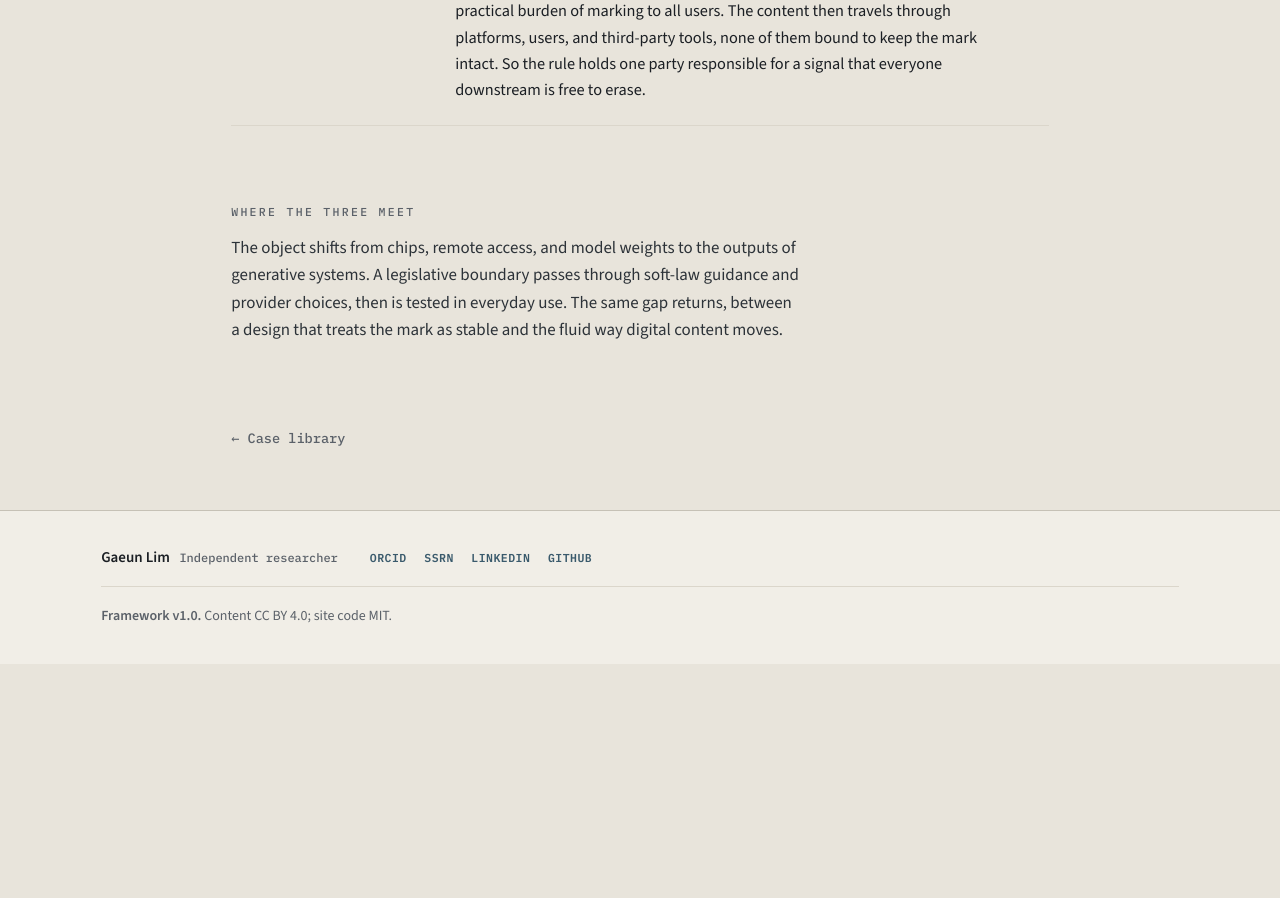
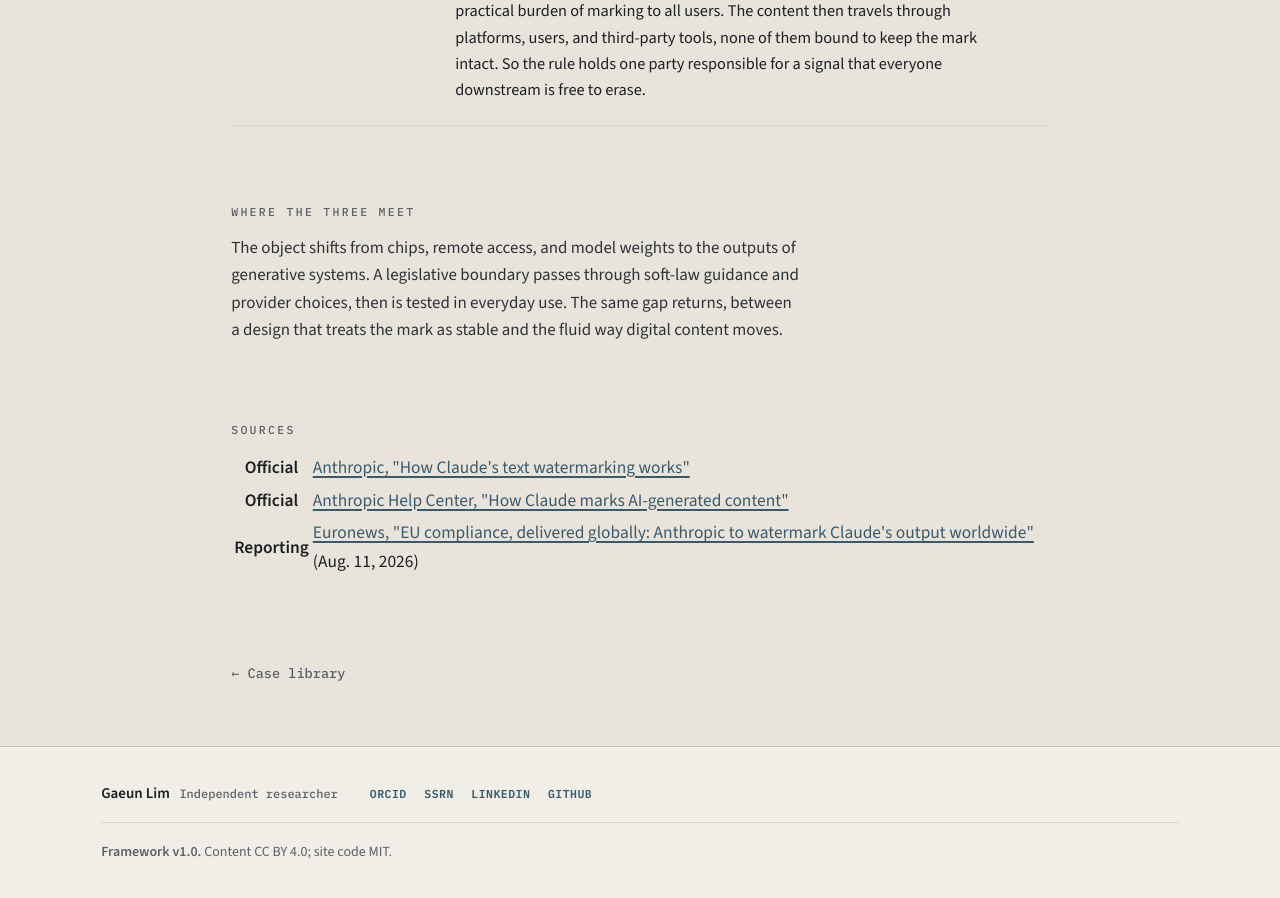
Before and after one commit to GaeunLim01/regulatory-order, a Jekyll site: the page built from cases/claude-watermarking/index.html, in a window 1280 px wide and 900 px high, scrolled down 1617 px. Built offline with Jekyll 4.4.1, drawn with Linux system fonts in a browser that asks for light colours; before the commit the page ends 2281 px from its top, so only the background shows below that.

Commit message:
Add files via upload

```diff
--- a/cases/claude-watermarking/index.html
+++ b/cases/claude-watermarking/index.html
@@ -67,3 +67,16 @@ description: Marking AI-generated content under EU rules. Read through boundary,
     </div>
   </div>
 </section>
+
+<section class="csection">
+  <div class="chero__shell">
+    <p class="ceyebrow">Sources</p>
+    <table class="csources">
+      <tbody>
+        <tr><th>Official</th><td><a href="https://www.anthropic.com/news/claude-text-watermark">Anthropic, "How Claude's text watermarking works"</a></td></tr>
+        <tr><th>Official</th><td><a href="https://support.claude.com/en/articles/16266773-how-claude-marks-ai-generated-content">Anthropic Help Center, "How Claude marks AI-generated content"</a></td></tr>
+        <tr><th>Reporting</th><td><a href="https://www.euronews.com/next/2026/08/11/eu-compliance-delivered-globally-anthropic-to-watermark-claudes-output-worldwide">Euronews, "EU compliance, delivered globally: Anthropic to watermark Claude's output worldwide"</a> (Aug. 11, 2026)</td></tr>
+      </tbody>
+    </table>
+  </div>
+</section>
```
